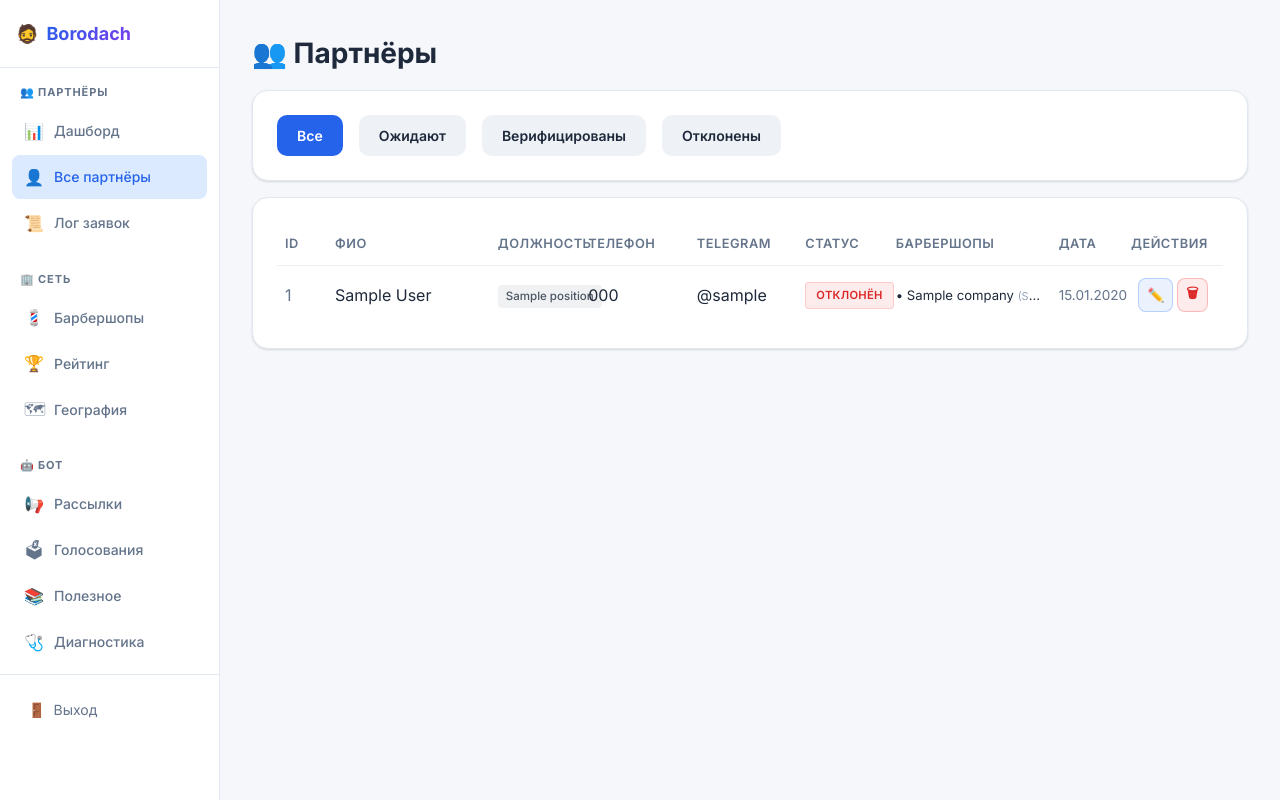
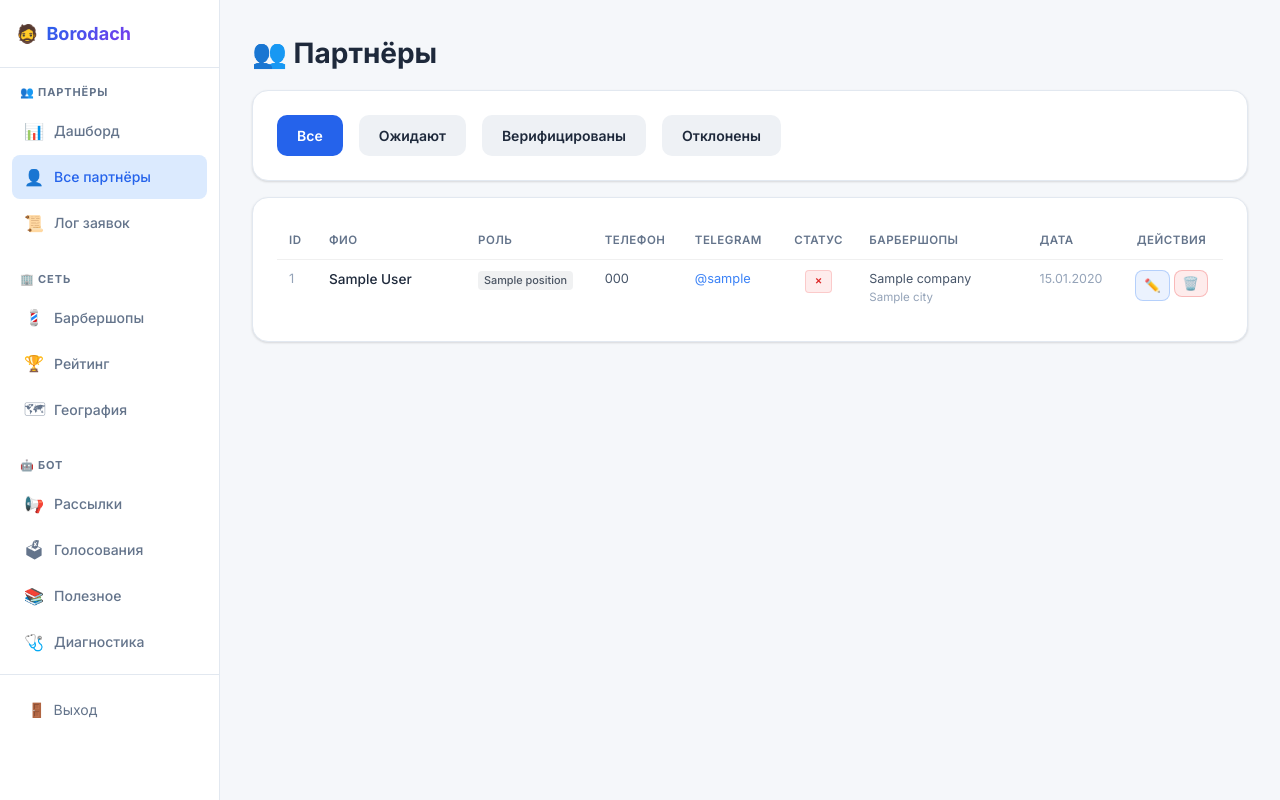
Before and after one commit to VGUROV050/borodach-franchise-bot, a FastAPI app: template admin/templates/partners.html in a window 1280 px wide. Run offline with FastAPI, Linux system fonts and the light colour scheme; the template is opened without the code that fills it: most values are stand-ins (such as "Sample title", 1, 10 or a date in 2020).

Commit message:
fix: improve partners table - allow text wrap, adjust font sizes

```diff
--- a/admin/templates/partners.html
+++ b/admin/templates/partners.html
@@ -7,12 +7,12 @@
     /* Tags */
     .tag {
         display: inline-block;
-        padding: 4px 10px;
+        padding: 3px 8px;
         border-radius: 4px;
-        font-size: 0.7rem;
+        font-size: 0.65rem;
         font-weight: 600;
         text-transform: uppercase;
-        letter-spacing: 0.3px;
+        letter-spacing: 0.2px;
         white-space: nowrap;
     }
     .tag-pending {
@@ -49,68 +49,115 @@
         background: rgba(59, 130, 246, 0.2) !important;
     }
 
-    /* Table layout */
+    /* Table layout - без fixed, пусть браузер сам подберёт ширины */
     .partners-table {
         width: 100%;
-        table-layout: fixed;
         border-collapse: collapse;
+        font-size: 0.85rem;
     }
     .partners-table th,
     .partners-table td {
-        padding: 12px 8px;
-        vertical-align: middle;
+        padding: 10px 12px;
+        vertical-align: top;
         border-bottom: 1px solid #f0f0f0;
+        text-align: left;
     }
     .partners-table th {
-        text-align: left;
         font-weight: 600;
         color: #64748b;
-        font-size: 0.8rem;
+        font-size: 0.72rem;
         text-transform: uppercase;
         letter-spacing: 0.5px;
+        white-space: nowrap;
+        vertical-align: middle;
     }
     .partners-table tbody tr:hover {
         background: #f8fafc;
     }
 
-    /* Column widths */
-    .col-id { width: 50px; }
-    .col-name { width: 18%; }
-    .col-position { width: 10%; }
-    .col-phone { width: 12%; }
-    .col-telegram { width: 12%; }
-    .col-status { width: 10%; text-align: center; }
-    .col-shops { width: 18%; }
-    .col-date { width: 8%; }
-    .col-actions { width: 100px; text-align: center; }
+    /* Ячейки */
+    .partners-table td {
+        line-height: 1.4;
+    }
 
-    /* Cell content */
-    .cell-truncate {
-        overflow: hidden;
-        text-overflow: ellipsis;
+    /* ID - узкая */
+    .col-id {
+        width: 40px;
+        color: #94a3b8;
+        font-size: 0.8rem;
+    }
+
+    /* ФИО */
+    .cell-name {
+        font-weight: 500;
+        min-width: 140px;
+    }
+
+    /* Телефон */
+    .cell-phone {
+        font-size: 0.8rem;
+        white-space: nowrap;
+        color: #475569;
+    }
+
+    /* Telegram */
+    .cell-telegram {
+        font-size: 0.8rem;
+        color: #3b82f6;
+    }
+
+    /* Статус - центр */
+    .col-status {
+        text-align: center !important;
         white-space: nowrap;
     }
+
+    /* Барбершопы - разрешаем перенос */
     .cell-shops {
-        font-size: 0.82rem;
-        line-height: 1.4;
+        font-size: 0.78rem;
+        line-height: 1.5;
+        color: #475569;
+        min-width: 160px;
+        max-width: 220px;
     }
     .cell-shops div {
-        overflow: hidden;
-        text-overflow: ellipsis;
-        white-space: nowrap;
+        margin-bottom: 2px;
     }
     .cell-shops small {
         color: #94a3b8;
+        font-size: 0.72rem;
+    }
+
+    /* Дата */
+    .cell-date {
+        font-size: 0.78rem;
+        color: #94a3b8;
+        white-space: nowrap;
+    }
+
+    /* Действия */
+    .col-actions {
+        text-align: center !important;
+        white-space: nowrap;
+    }
+    .actions-cell {
+        display: inline-flex;
+        gap: 4px;
+        justify-content: center;
+    }
+    .actions-cell .btn {
+        padding: 5px 8px;
+        font-size: 0.82rem;
     }
 
     /* Position badges */
     .position-badge {
         display: inline-flex;
         align-items: center;
-        gap: 4px;
-        padding: 3px 8px;
+        gap: 3px;
+        padding: 2px 6px;
         border-radius: 4px;
-        font-size: 0.72rem;
+        font-size: 0.68rem;
         font-weight: 500;
         white-space: nowrap;
     }
@@ -121,18 +168,6 @@
     .position-employee {
         background: rgba(107, 114, 128, 0.1);
         color: #4b5563;
-    }
-
-    /* Actions */
-    .actions-cell {
-        display: flex;
-        gap: 4px;
-        justify-content: center;
-        flex-wrap: nowrap;
-    }
-    .actions-cell .btn {
-        padding: 4px 8px;
-        font-size: 0.85rem;
     }
 </style>
 
@@ -153,21 +188,21 @@
         <thead>
             <tr>
                 <th class="col-id">ID</th>
-                <th class="col-name">ФИО</th>
-                <th class="col-position">Должность</th>
-                <th class="col-phone">Телефон</th>
-                <th class="col-telegram">Telegram</th>
+                <th>ФИО</th>
+                <th>Роль</th>
+                <th>Телефон</th>
+                <th>Telegram</th>
                 <th class="col-status">Статус</th>
-                <th class="col-shops">Барбершопы</th>
-                <th class="col-date">Дата</th>
+                <th>Барбершопы</th>
+                <th>Дата</th>
                 <th class="col-actions">Действия</th>
             </tr>
         </thead>
         <tbody>
             {% for partner in partners %}
             <tr>
-                <td class="text-muted">{{ partner.id }}</td>
-                <td class="cell-truncate" title="{{ partner.full_name }}">{{ partner.full_name }}</td>
+                <td class="col-id">{{ partner.id }}</td>
+                <td class="cell-name">{{ partner.full_name }}</td>
                 <td>
                     {% if partner.is_owner %}
                     <span class="position-badge position-owner">🔥 Владелец</span>
@@ -175,32 +210,32 @@
                     <span class="position-badge position-employee">{{ partner.position or 'Сотрудник' }}</span>
                     {% endif %}
                 </td>
-                <td class="cell-truncate">{{ partner.phone or '—' }}</td>
-                <td class="cell-truncate" title="@{{ partner.telegram_username }}">@{{ partner.telegram_username or '—' }}</td>
-                <td style="text-align: center;">
+                <td class="cell-phone">{{ partner.phone or '—' }}</td>
+                <td class="cell-telegram">@{{ partner.telegram_username or '—' }}</td>
+                <td class="col-status">
                     {% if partner.status.value == 'pending' %}
                     <span class="tag tag-pending">Ожидает</span>
                     {% elif partner.status.value == 'verified' %}
-                    <span class="tag tag-verified">Верифицирован</span>
+                    <span class="tag tag-verified">✓</span>
                     {% else %}
-                    <span class="tag tag-rejected">Отклонён</span>
+                    <span class="tag tag-rejected">✗</span>
                     {% endif %}
                 </td>
                 <td class="cell-shops">
                     {% if partner.companies %}
                         {% for pc in partner.companies %}
-                        <div title="{{ pc.company.name if pc.company else '?' }}">• {{ pc.company.name if pc.company else '?' }}{% if pc.company and pc.company.city %} <small>({{ pc.company.city }})</small>{% endif %}</div>
+                        <div>{{ pc.company.name if pc.company else '?' }}{% if pc.company and pc.company.city %}<br><small>{{ pc.company.city }}</small>{% endif %}</div>
                         {% endfor %}
                     {% elif partner.branches %}
                         {% for pb in partner.branches %}
-                        <div title="{{ pb.branch.display_name or pb.branch.city }}">• {{ pb.branch.display_name or pb.branch.city }}</div>
+                        <div>{{ pb.branch.display_name or pb.branch.city }}</div>
                         {% endfor %}
                     {% else %}
                         <span class="text-muted">—</span>
                     {% endif %}
                 </td>
-                <td class="text-muted" style="font-size: 0.85rem;">{{ partner.created_at.strftime('%d.%m.%Y') if partner.created_at else '—' }}</td>
-                <td>
+                <td class="cell-date">{{ partner.created_at.strftime('%d.%m.%Y') if partner.created_at else '—' }}</td>
+                <td class="col-actions">
                     <div class="actions-cell">
                         {% if partner.status.value == 'pending' %}
                         <a href="/partners/{{ partner.id }}/verify" class="btn btn-success btn-sm" title="Верифицировать">✅</a>
@@ -212,7 +247,7 @@
                         <a href="/partners/{{ partner.id }}/edit" class="btn btn-sm btn-edit" title="Редактировать">✏️</a>
                         <form method="post" action="/partners/{{ partner.id }}/delete" style="display: inline; margin: 0;"
                               onsubmit="return confirm('Удалить партнёра {{ partner.full_name }}? Это действие нельзя отменить!');">
-                            <button type="submit" class="btn btn-sm btn-delete" title="Удалить">🗑</button>
+                            <button type="submit" class="btn btn-sm btn-delete" title="Удалить">🗑️</button>
                         </form>
                     </div>
                 </td>
```
